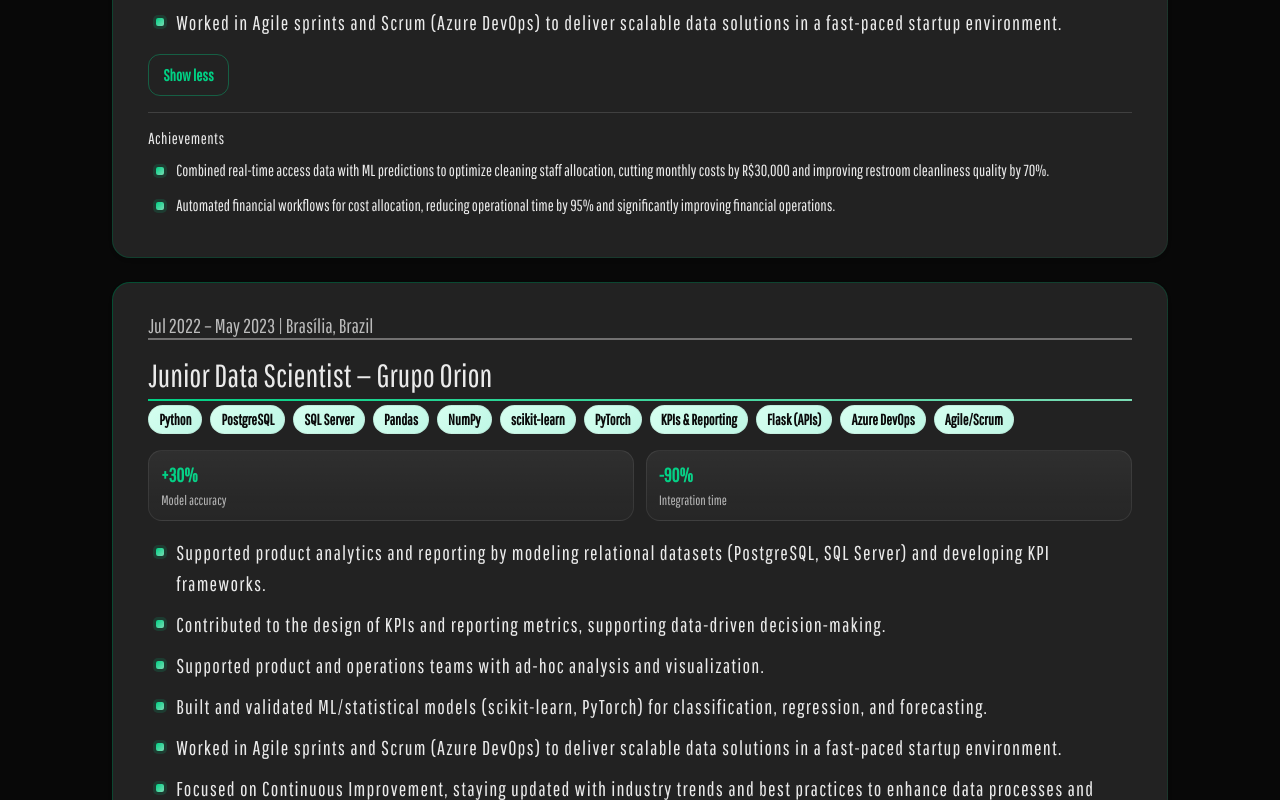
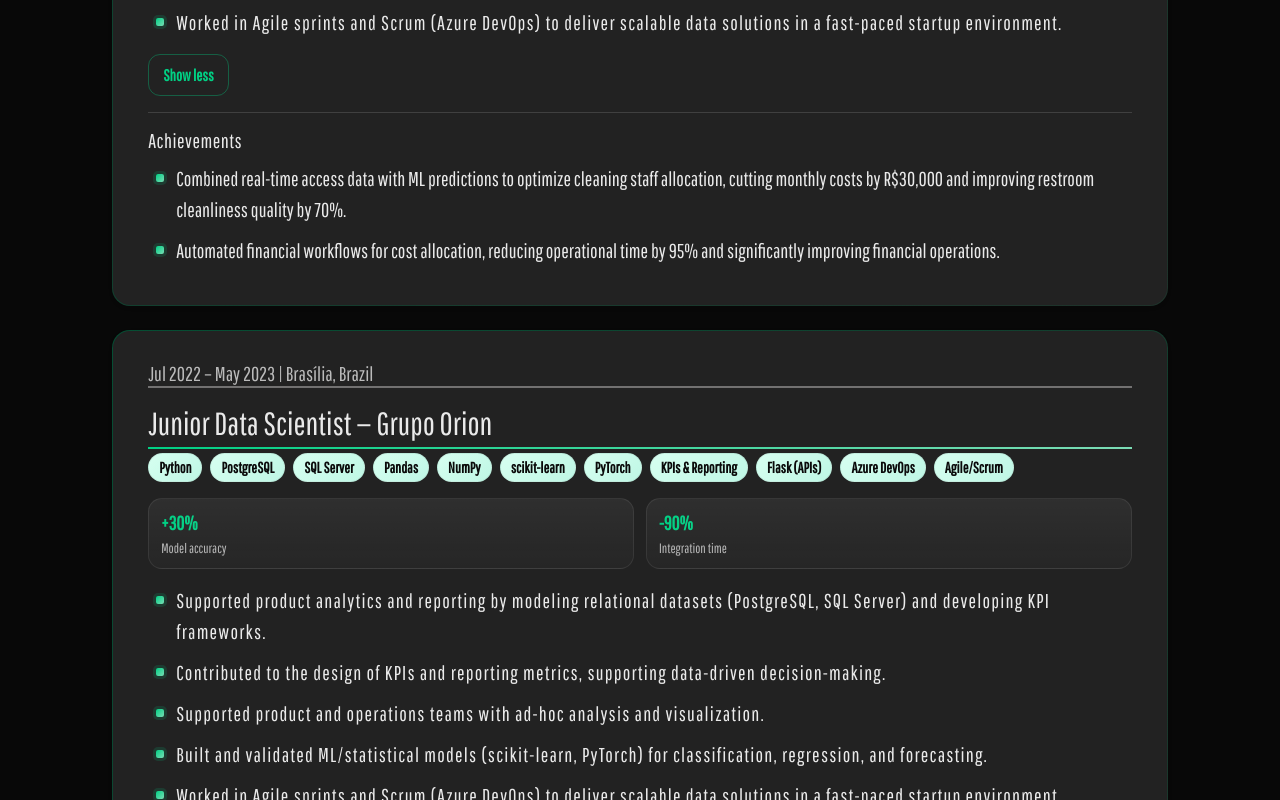
Before and after one commit to marinacsqueiroz/marinacsqueiroz.github.io, a React (Create React App) app: page / in a window 1280 px wide. Shown: the part 2060-2860 px from the top of the page. Built offline with nearby package versions, Linux system fonts and the light colour scheme.

Commit message:
💄 experience ui

```diff
--- a/src/sections/Experiencia.tsx
+++ b/src/sections/Experiencia.tsx
@@ -1,6 +1,7 @@
 import React from "react";
 import { Card, Col } from "react-bootstrap";
 import { useParallax } from "react-scroll-parallax";
+import "../styles/custom.scss"; // Ajuste o caminho se necessário
 
 type Stat = { label: string; value: string; note?: string };
 
@@ -86,10 +87,10 @@
             {item.achievements?.length ? (
               <>
                 <hr style={{ opacity: 0.15 }} />
-                <h6 className="mb-2" style={{ letterSpacing: ".5px" }}>Achievements</h6>
+                <h5 className="mb-2" style={{ letterSpacing: ".5px" }}>Achievements</h5>
                 <ul className="exp-bullets">
                   {item.achievements.map((a, i) => (
-                    <li className="mb-1 fs-6 bullet" key={i}>{a}</li>
+                    <li className="mb-1 fs-5 bullet" key={i}>{a}</li>
                   ))}
                 </ul>
               </>
```
